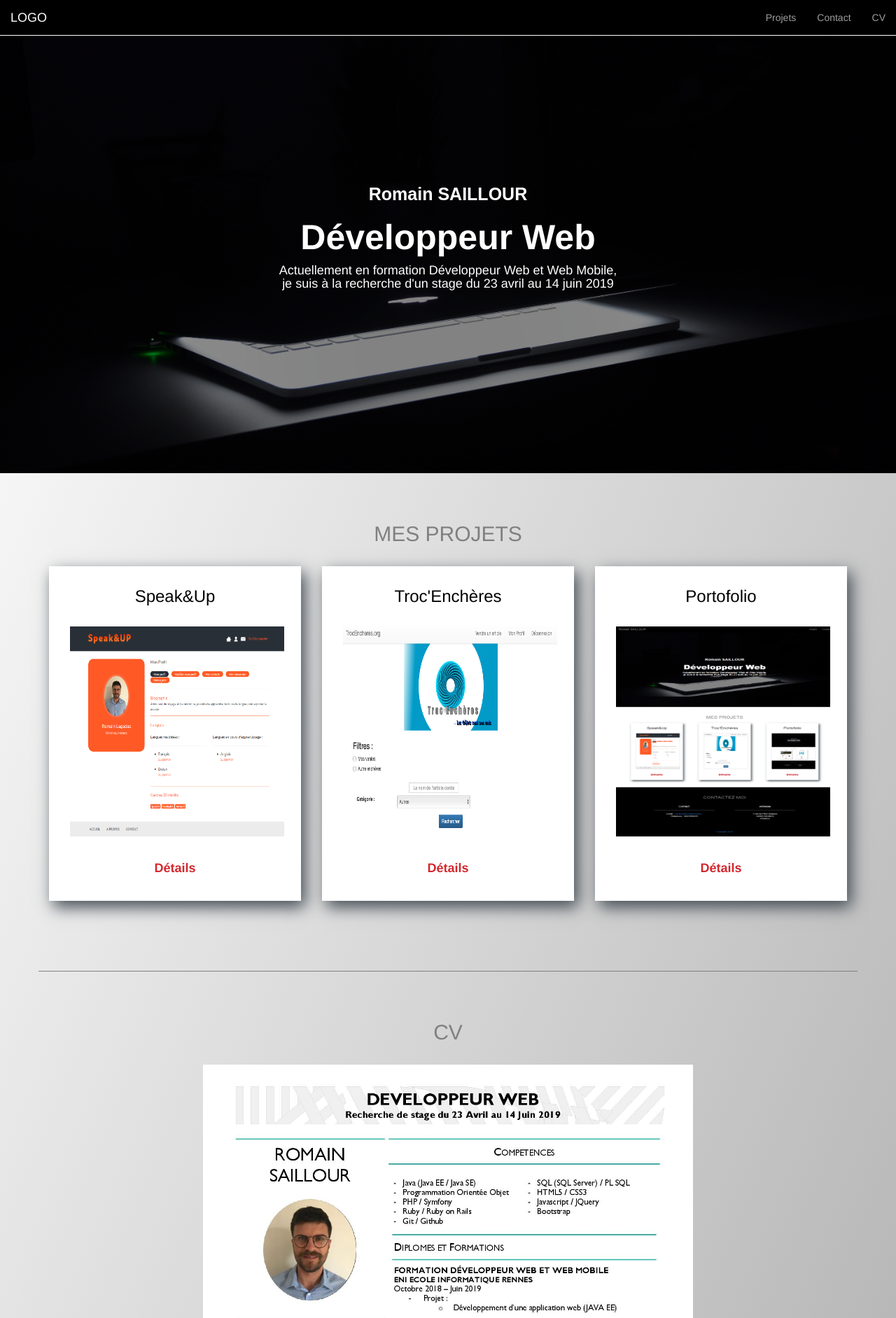
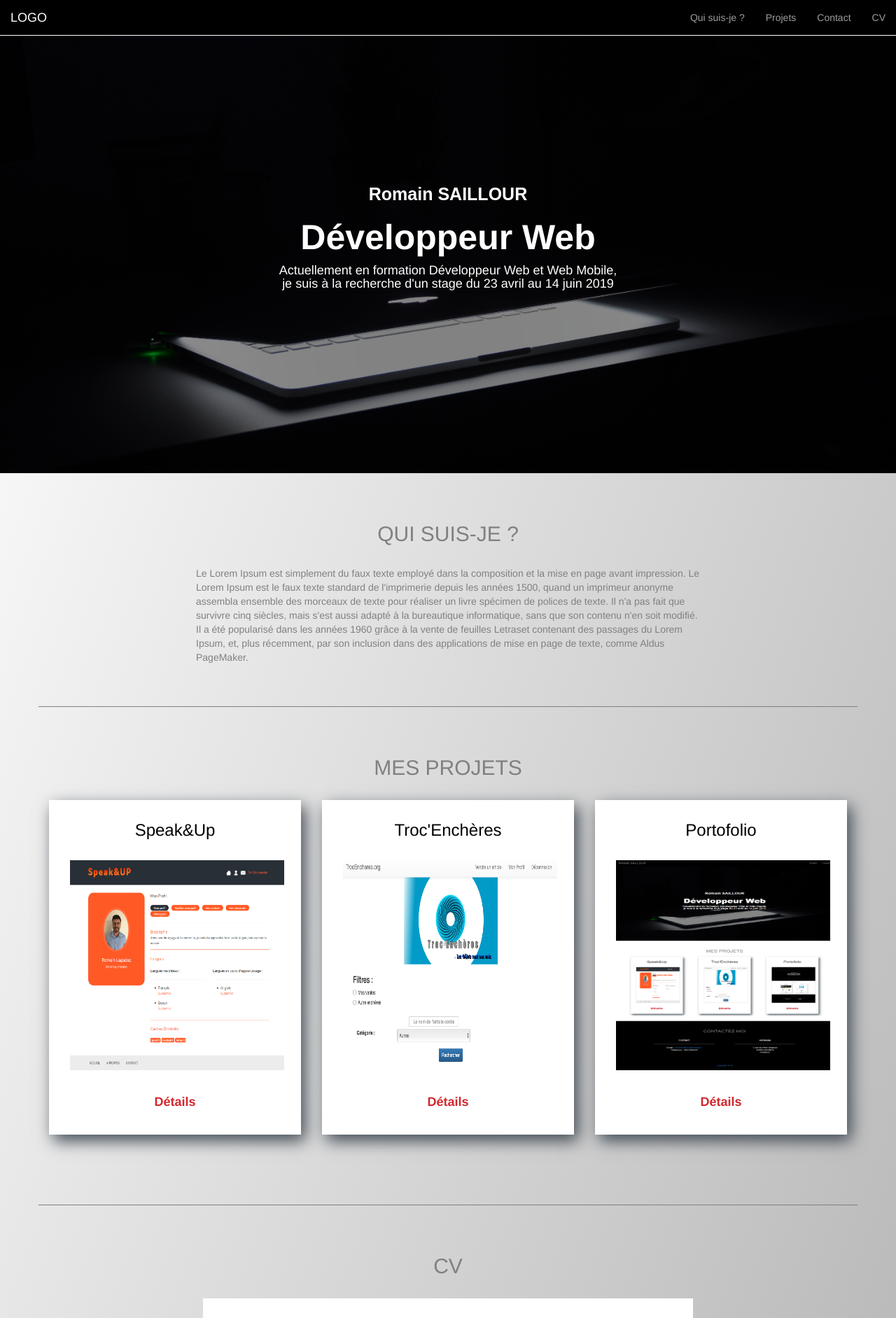
Before and after one commit to RomainSai/portofolio, a PHP site: page / in a window 1280 px wide. Shown: the top 1883 px of the page at 70% size. Run offline with PHP 8.4, Linux system fonts and the light colour scheme; some libraries are stand-ins or nearby versions.

Commit message:
modif header

```diff
--- a/index.html
+++ b/index.html
@@ -29,6 +29,7 @@
         <!-- Collect the nav links, forms, and other content for toggling -->
         <div class="collapse navbar-collapse" id="bs-example-navbar-collapse-1">
           <ul class="nav navbar-nav navbar-right">
+            <li><a class="download" href="#presentation">Qui suis-je ?</a></li>
             <li><a class="download" href="#projets">Projets</a></li>
             <li><a class="download" href="#contact">Contact</a></li>
             <li><a class="download" href="#cv">CV</a></li>
@@ -49,6 +50,26 @@
       </div>
     </div>
   </section>
+
+  <!-- SECTION QUI SUIS JE? -->
+    <section id="presentation" class="culture-section2 container">
+        <div id="projet" class=" ">
+            <div class="row">
+                <div class="titreProjets col-md-offset-2 col-md-8 col-md-offset-2  ">
+                    <h2 class="text-capitalize">QUI SUIS-JE ?</h2>
+                </div>
+            </div>
+            <div class="">
+                <!-- Presentation -->
+                <div id="" class="col-md-offset-2 col-md-8 col-md-offset-2 col-xs-12">
+                    <div id="" class="col-xl-10  col-lg-12 col-md-12 col-sm-10 col-xs-12 ">
+                        <p>Le Lorem Ipsum est simplement du faux texte employé dans la composition et la mise en page avant impression. Le Lorem Ipsum est le faux texte standard de l'imprimerie depuis les années 1500, quand un imprimeur anonyme assembla ensemble des morceaux de texte pour réaliser un livre spécimen de polices de texte. Il n'a pas fait que survivre cinq siècles, mais s'est aussi adapté à la bureautique informatique, sans que son contenu n'en soit modifié. Il a été popularisé dans les années 1960 grâce à la vente de feuilles Letraset contenant des passages du Lorem Ipsum, et, plus récemment, par son inclusion dans des applications de mise en page de texte, comme Aldus PageMaker.</p>
+
+                    </div>
+                </div>
+            </div>
+        </div>
+    </section>
 
   <!-- SECTION 2 Projets -->
   <section id="projets" class="culture-section2 container">
@@ -173,7 +194,7 @@
                 </div>
             </div>
             <div class="">
-                <!-- projet 1 -->
+                <!-- CV -->
                 <div id="" class="col-md-offset-2 col-md-8 col-md-offset-2 col-xs-12">
                     <div id="" class="col-xl-10  col-lg-12 col-md-12 col-sm-10 col-xs-12 ">
                         <img src="images/cv.jpg" alt="Romain Saillour CV">
--- a/style.css
+++ b/style.css
@@ -246,7 +246,7 @@ img#bg {
   height: 100%;
 }
 
-#cv{
+#cv, #projets{
     border-top: 1px solid grey;
 }
 
```
